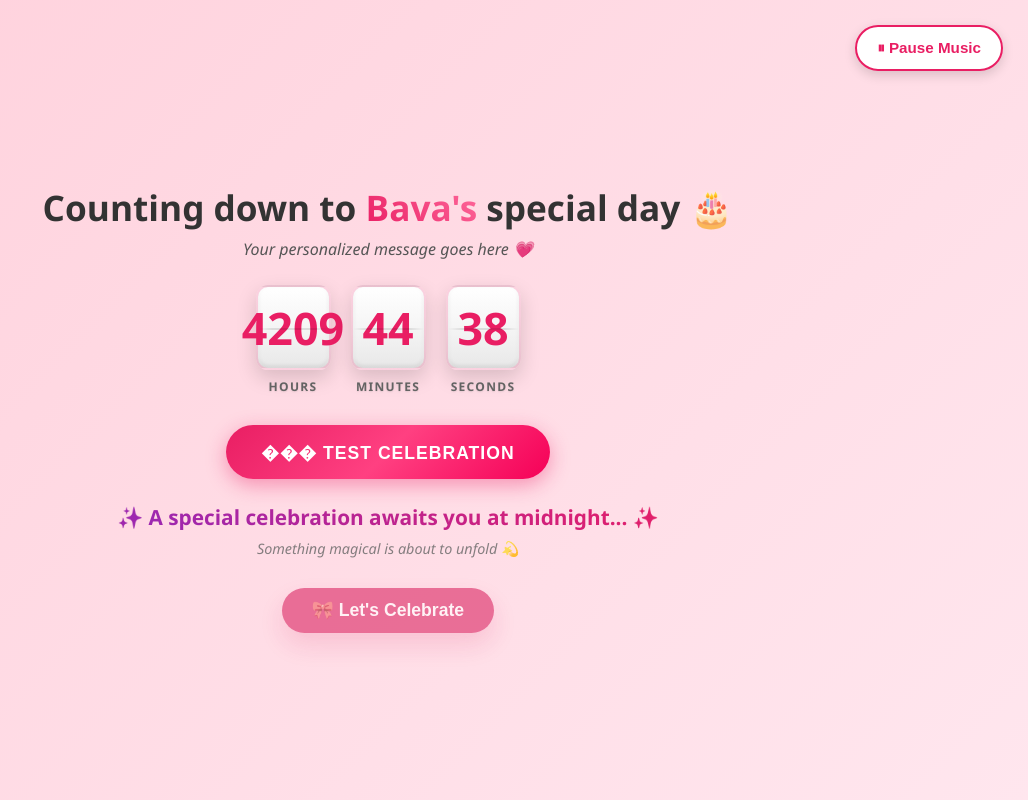
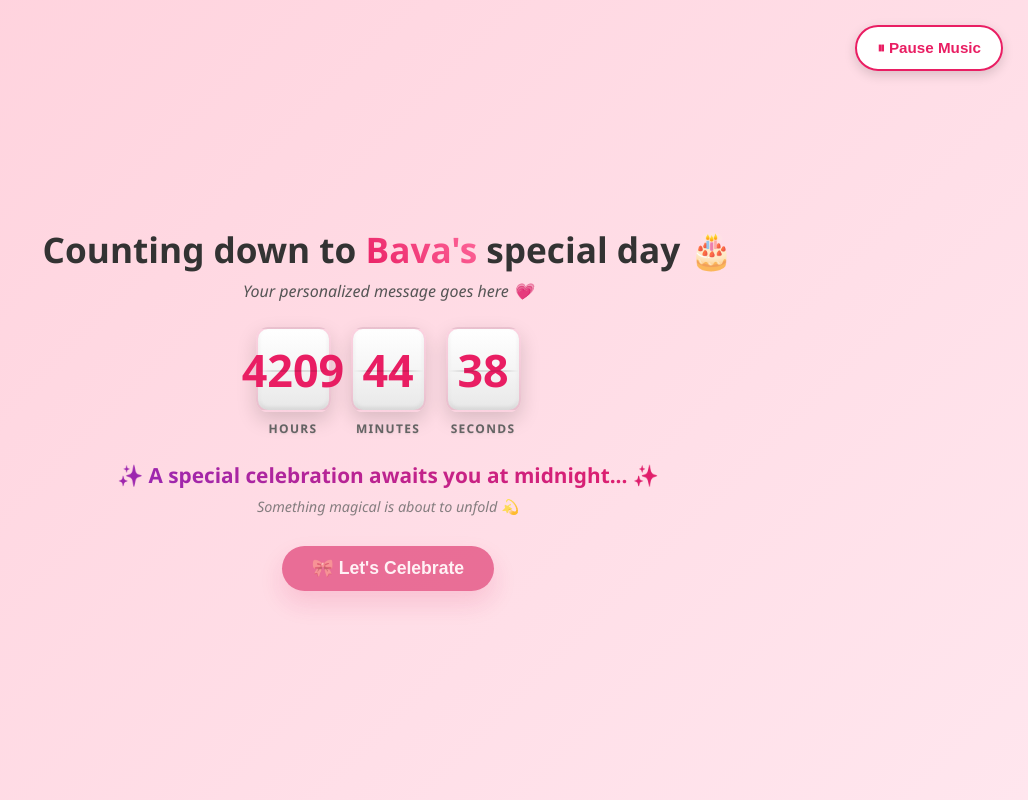
Before and after one commit to ramkumars-star/bday-countdown, a React (Vite) app: page / in a window 1280 px wide. Shown: the whole page, without its empty margins (252-1280 px from the left). Built offline with nearby package versions, Linux system fonts and the light colour scheme.

Commit message:
Update Countdown.jsx

```diff
--- a/src/components/Countdown.jsx
+++ b/src/components/Countdown.jsx
@@ -100,12 +100,7 @@ function Countdown({ onBirthdayReached, birthdayReached }) {
       </div>
 
       {/* ⚠️ TEST BUTTON - delete it from here⚠️ */}
-      <button className="test-button"
-        onClick={onBirthdayReached}
-        title="Skip countdown and see celebration">
-  ��� Test Celebration
-</button>
-{/* ⚠️ END TEST BUTTON - DELETE UP TO HERE ⚠️ */}
+
 
       {/* ⚠️ END TEST BUTTON - DELETE UP TO HERE ⚠️ */}
     </section>
```
